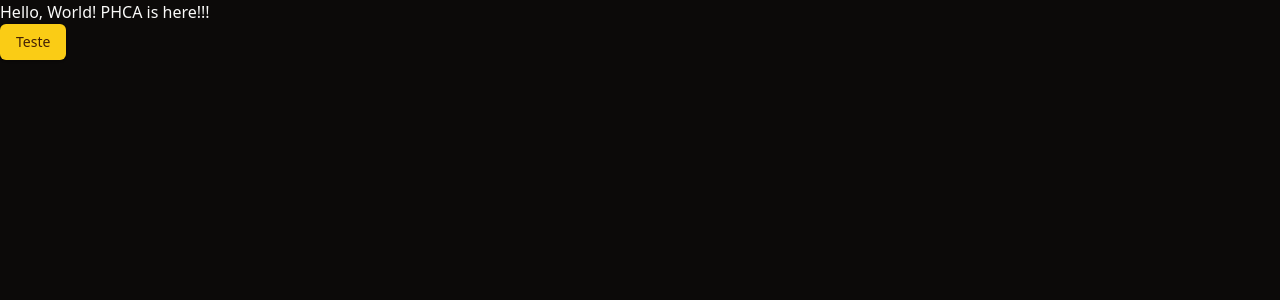
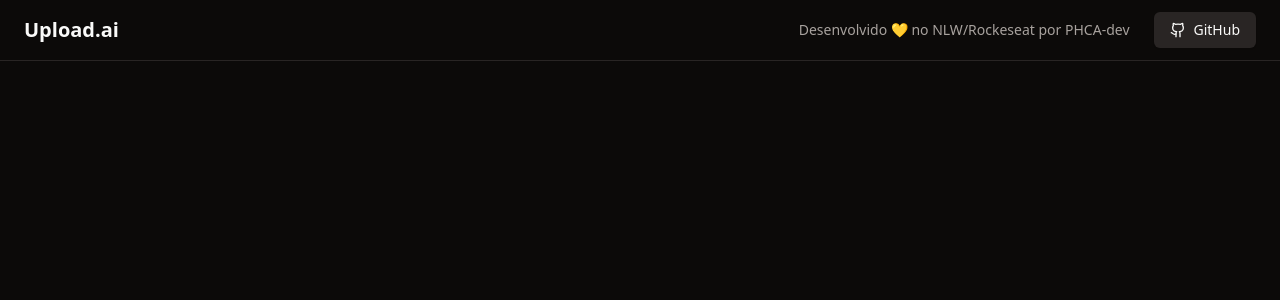
Before and after one commit to dropeko/upload-ai-web, a React (Vite) app: page / in a window 1280 px wide. Shown: the top 300 px of the page. Built offline with nearby package versions, Linux system fonts and the light colour scheme.

Commit message:
Configura cabeçalho da aplicação

```diff
--- a/package.json
+++ b/package.json
@@ -11,9 +11,11 @@
   },
   "dependencies": {
     "@radix-ui/react-icons": "^1.3.0",
+    "@radix-ui/react-separator": "^1.0.3",
     "@radix-ui/react-slot": "^1.0.2",
     "class-variance-authority": "^0.7.0",
     "clsx": "^2.0.0",
+    "lucide-react": "^0.277.0",
     "react": "^18.2.0",
     "react-dom": "^18.2.0",
     "tailwind-merge": "^1.14.0",
--- a/src/App.tsx
+++ b/src/App.tsx
@@ -1,10 +1,26 @@
+import { Separator } from "@radix-ui/react-separator"
 import { Button } from "./components/ui/button"
+import { Github } from 'lucide-react'
 
 function App() {
   return (
     <>
-      <h1>Hello, World! PHCA is here!!!</h1>
-      <Button>Teste</Button>
+      <div className="px-6 py-3 flex items-center justify-between border-b">
+        <h1 className="text-xl font-bold">Upload.ai</h1>
+        <div className="flex items-center gap-3">
+          <span className="text-sm text-muted-foreground">
+            Desenvolvido 💛 no NLW/Rockeseat por PHCA-dev
+          </span>
+
+          <Separator orientation="vertical" className="h-6" />
+
+          <Button variant="secondary">
+            <Github className="w-4 h-4 mr-2" />
+            GitHub
+          </Button>
+        </div>
+      </div>
+
     </>
   )
 }
--- /dev/null
+++ b/src/components/ui/separator.tsx
@@ -0,0 +1,29 @@
+import * as React from "react"
+import * as SeparatorPrimitive from "@radix-ui/react-separator"
+
+import { cn } from "@/lib/utils"
+
+const Separator = React.forwardRef<
+  React.ElementRef<typeof SeparatorPrimitive.Root>,
+  React.ComponentPropsWithoutRef<typeof SeparatorPrimitive.Root>
+>(
+  (
+    { className, orientation = "horizontal", decorative = true, ...props },
+    ref
+  ) => (
+    <SeparatorPrimitive.Root
+      ref={ref}
+      decorative={decorative}
+      orientation={orientation}
+      className={cn(
+        "shrink-0 bg-border",
+        orientation === "horizontal" ? "h-[1px] w-full" : "h-full w-[1px]",
+        className
+      )}
+      {...props}
+    />
+  )
+)
+Separator.displayName = SeparatorPrimitive.Root.displayName
+
+export { Separator }
```
Also changed, not shown: 1 other file (tests, documents, lock files or other folders).
